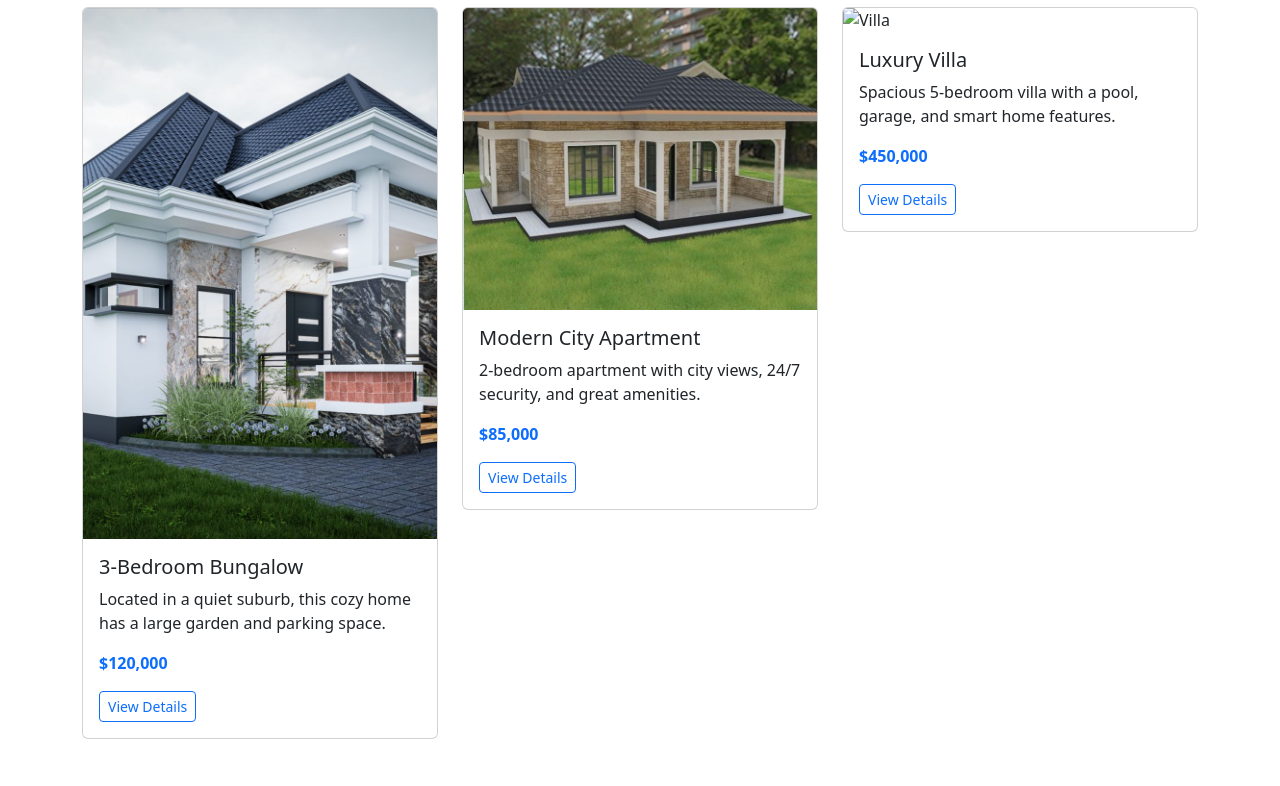
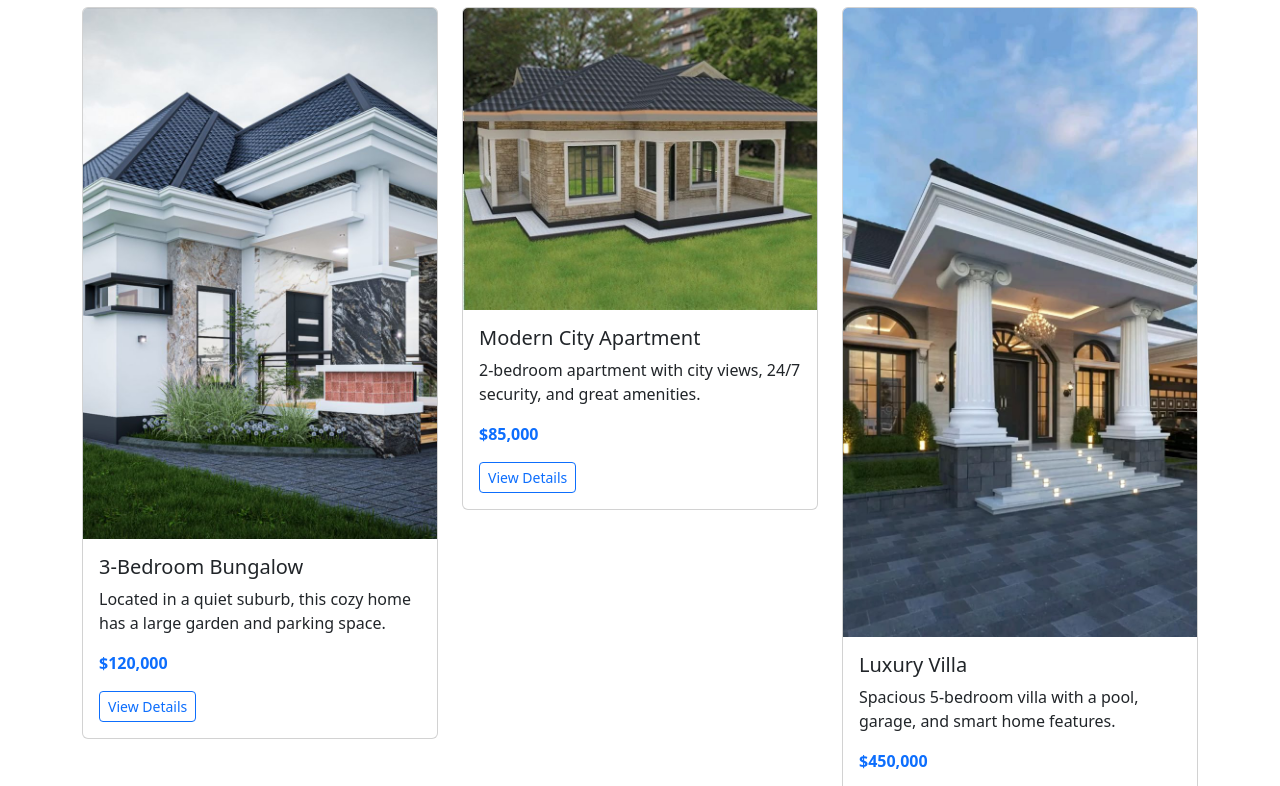
Before and after one commit to 1999-Bi/zome-Homes, a plain HTML site: page index.html in a window 1280 px wide. Shown: the part 425-1211 px from the top of the page. Drawn offline with nearby package versions, Linux system fonts and the light colour scheme.

Commit message:
Update index.html

```diff
--- a/index.html
+++ b/index.html
@@ -65,7 +65,7 @@
         </div>
         <div class="col-md-4">
           <div class="card">
-            <img src="v house.jpeg" class="card-img-top" alt="Villa">
+            <img src="vhouse.jpeg" class="card-img-top" alt="Villa">
             <div class="card-body">
               <h5 class="card-title">Luxury Villa</h5>
               <p class="card-text">Spacious 5-bedroom villa with a pool, garage, and smart home features.</p>
```
